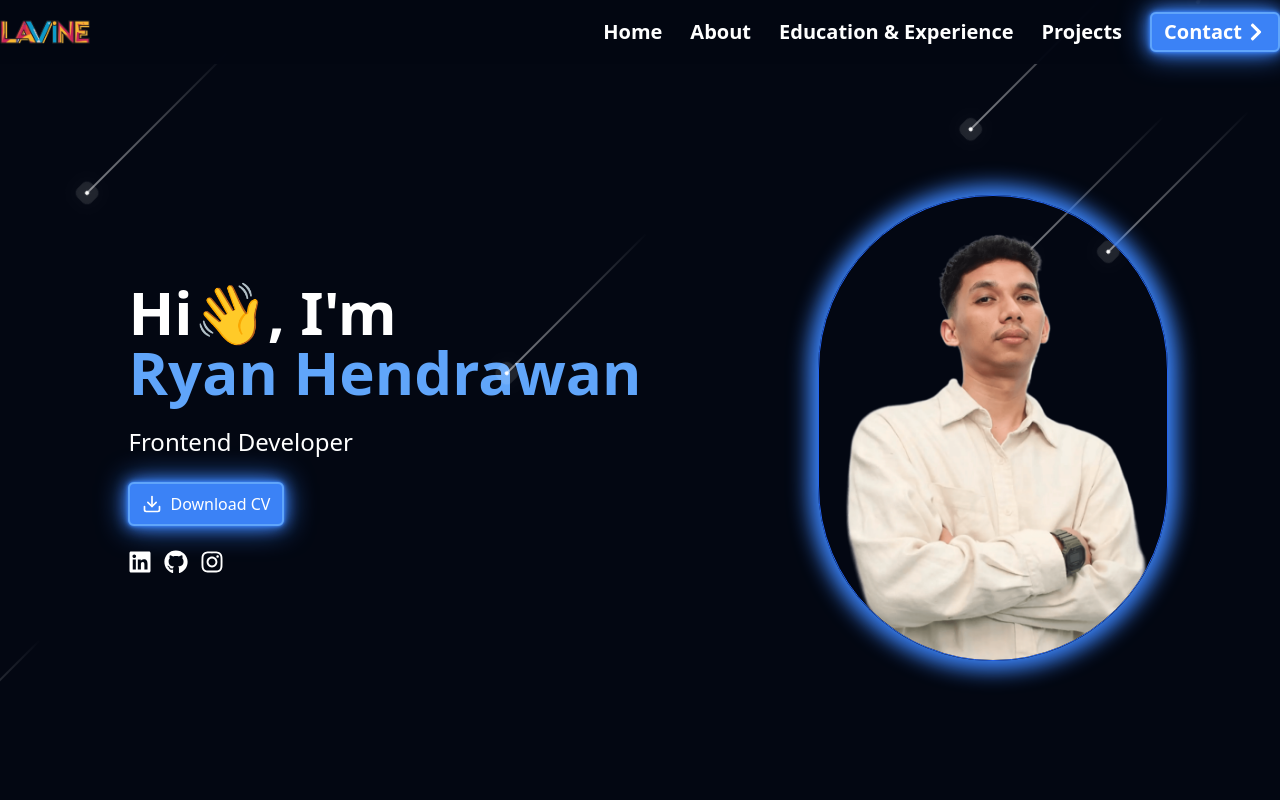
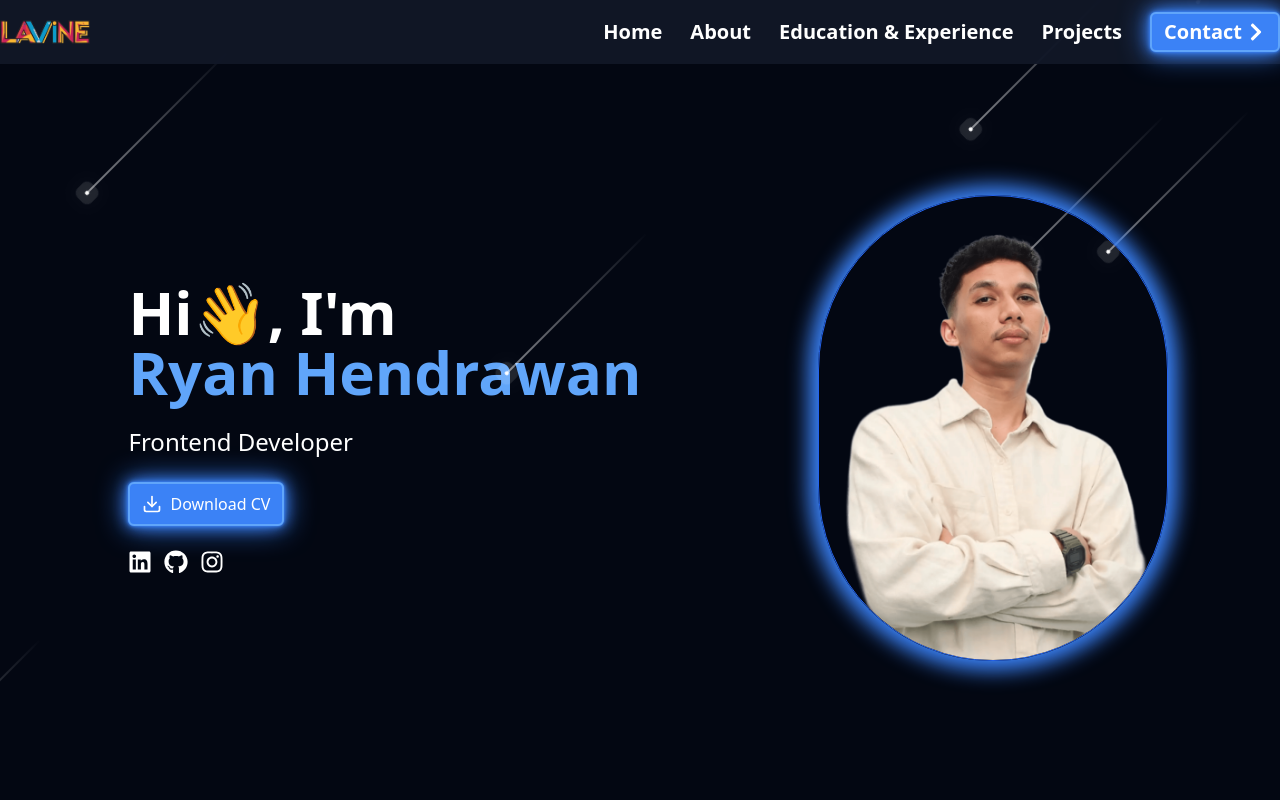
Before and after one commit to ryanhendrawan9/Portfolio, a React (Vite) app in the folder my-project/: page / in a window 1280 px wide. Shown: the top 800 px of the page. Built offline with nearby package versions, Linux system fonts and the light colour scheme.

Commit message:
style: Navbar

```diff
--- a/my-project/src/components/Hero.jsx
+++ b/my-project/src/components/Hero.jsx
@@ -8,7 +8,7 @@ import CV from "../assets/CV-Ryan-Hendrawan-2025.pdf";
 
 const Hero = () => {
   return (
-    <section className="relative z-10 flex flex-col items-center justify-center pb-10 text-white h-max md:h-screen bg-gradient-to-l bg-gray-950">
+    <section id="home" className="relative z-10 flex flex-col items-center justify-center pb-10 text-white h-max md:h-screen bg-gradient-to-l bg-gray-950">
       {/* stars */}
       <div>
         <span></span>
--- a/my-project/src/components/Navbar.jsx
+++ b/my-project/src/components/Navbar.jsx
@@ -10,18 +10,16 @@ const Navbar = () => {
     setShowMenu(!showMenu);
   };
   return (
-    <div className="fixed z-50 w-full py-3 bg-opacity-95 bg-gray-950 -mb-7 ">
+    <div className="fixed z-50 w-full py-3 bg-gray-900 bg-opacity-95 -mb-7 ">
       <div className="flex items-center justify-between px-4 mx-auto max-w-7xl md:px-0">
         {/* logo section */}
         <div>
-          <a href="/">
             <img src={Logo} alt="" className="w-[90px]" />
-          </a>
         </div>
         {/* Menu section  */}
         <nav className="hidden md:block">
           <ul className="flex items-center text-xl font-semibold text-white gap-7">
-            <a href="/">
+            <a href="#home">
               <li className="cursor-pointer">Home</li>
             </a>
             <a href="#about">
--- a/my-project/src/components/Project.jsx
+++ b/my-project/src/components/Project.jsx
@@ -59,7 +59,7 @@ const Project = () => {
                   {project.techStack.map((tech, idx) => (
                     <div
                       key={idx}
-                      className="px-3 py-1 text-sm font-medium text-gray-300 rounded-full bg-gray-950"
+                      className="px-3 py-1 text-sm font-medium text-gray-300 bg-gray-800 rounded-full"
                     >
                       {tech}
                     </div>
--- a/my-project/src/components/ResponsiveMenu.jsx
+++ b/my-project/src/components/ResponsiveMenu.jsx
@@ -20,7 +20,7 @@ const ResponsiveMenu = ({ showMenu, setShowMenu }) => {
         </div>
         <nav className="mt-12">
           <ul className="flex flex-col text-lg font-semibold text-white gap-7">
-            <a href="/">
+            <a href="#home">
               <li className="cursor-pointer">Home</li>
             </a>
             <a href="#about">
```
